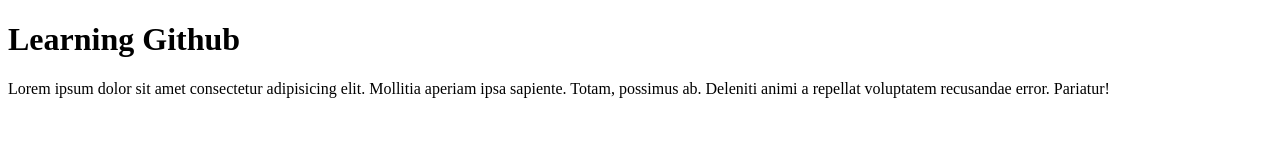
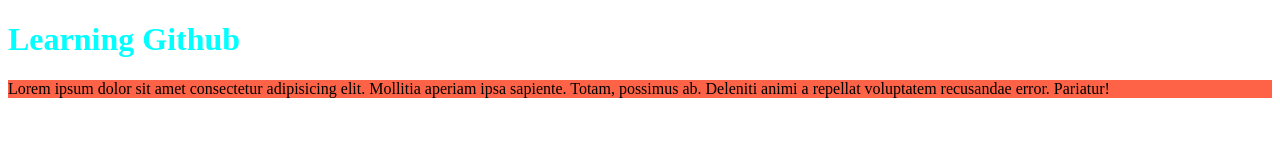
Before and after one commit to MuradNoor/basic1, a plain HTML site: page index.html in a window 1280 px wide. Drawn offline with Linux system fonts and the light colour scheme.

Commit message:
this is my second commit

```diff
--- a/index.html
+++ b/index.html
@@ -3,6 +3,7 @@
 <head>
     <meta charset="UTF-8">
     <meta name="viewport" content="width=device-width, initial-scale=1.0">
+    <link rel="stylesheet" href="style.css">
     <title>Github</title>
 </head>
 <body>
--- /dev/null
+++ b/style.css
@@ -0,0 +1,6 @@
+h1{
+    color: aqua;
+}
+p{
+    background-color: tomato;
+}
```
